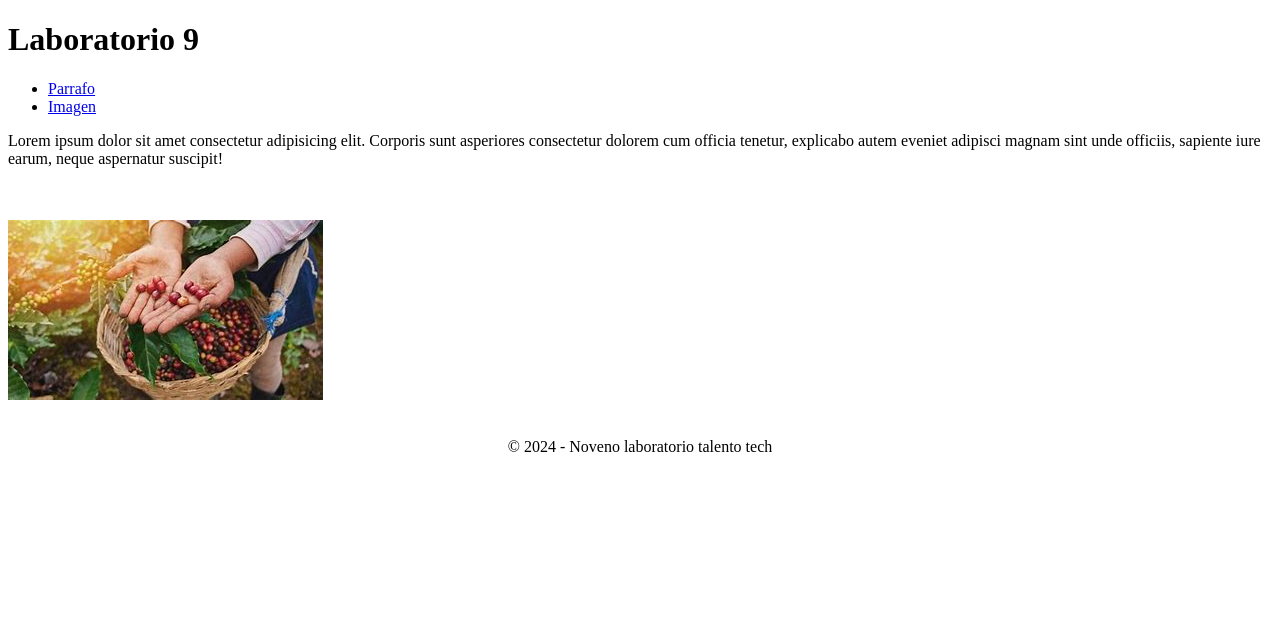
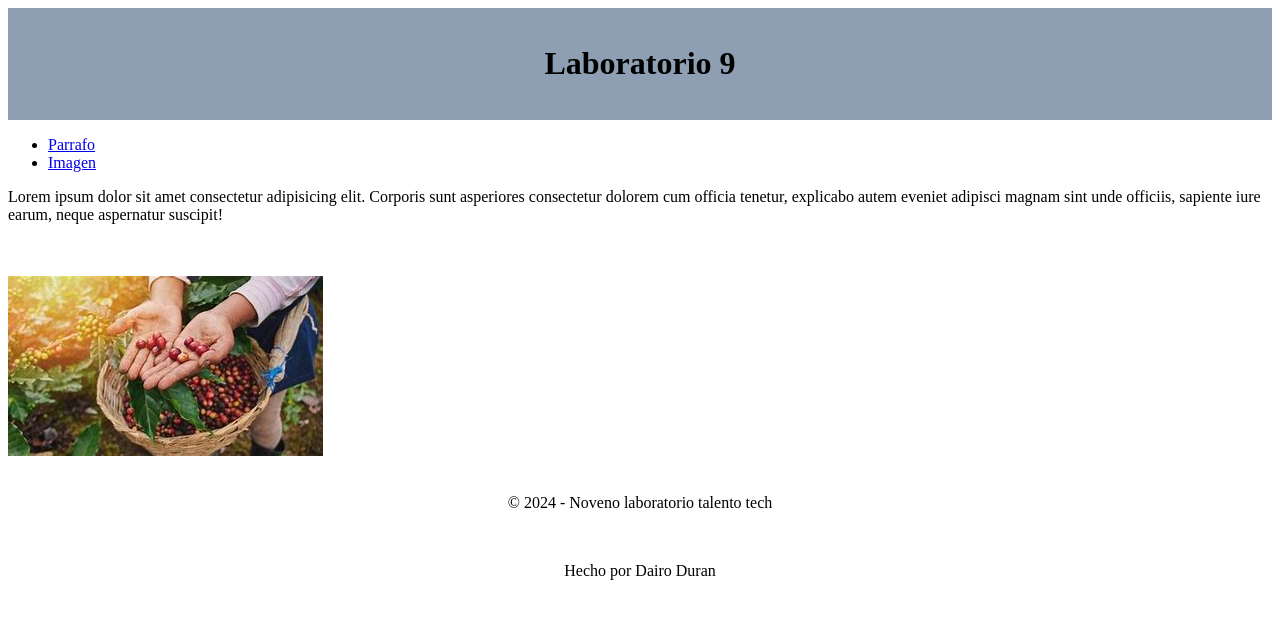
Before and after one commit to G4ru75/Actividades.tech, a plain HTML site: page Laboratorio9/index.html in a window 1280 px wide. Drawn offline with Linux system fonts and the light colour scheme.

Commit message:
footer and css

```diff
--- a/Laboratorio9/index.html
+++ b/Laboratorio9/index.html
@@ -4,6 +4,7 @@
     <meta charset="UTF-8">
     <meta name="viewport" content="width=device-width, initial-scale=1.0">
     <title>Laboratorio 9</title>
+    <link rel="stylesheet" href="style.css">
 </head>
 <body>
     <header> <h1>Laboratorio 9</h1> </header>
@@ -29,7 +30,11 @@
 
     <footer>
         <br>
-        <center><p>&copy; 2024 - Noveno laboratorio talento tech</p></center>
+        <center>
+            <p>&copy; 2024 - Noveno laboratorio talento tech</p>
+            <br>
+            <p>Hecho por Dairo Duran</p>
+        </center>
     </footer>
 </body>
 </html>
--- /dev/null
+++ b/Laboratorio9/style.css
@@ -0,0 +1,5 @@
+header{
+	background-color: #8e9fb4;
+	text-align: center;
+	padding: 1em;
+}
```
